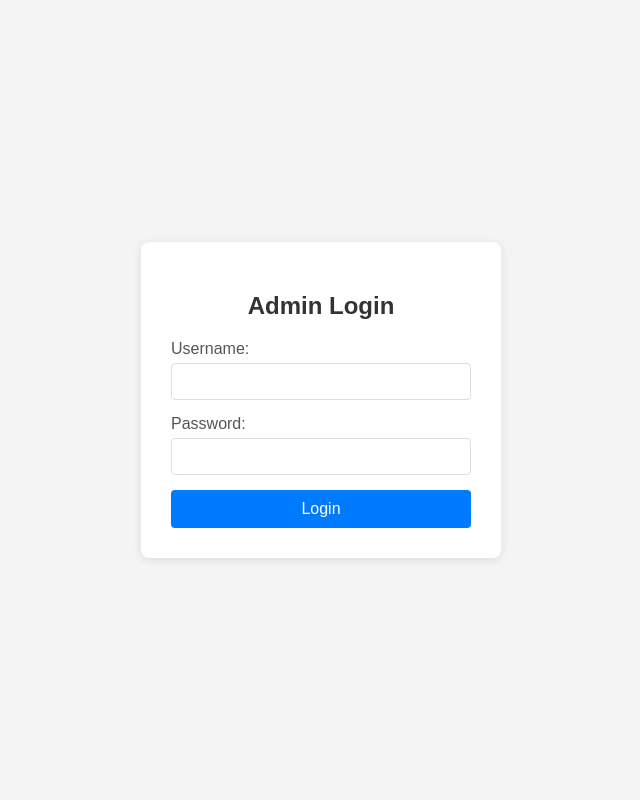
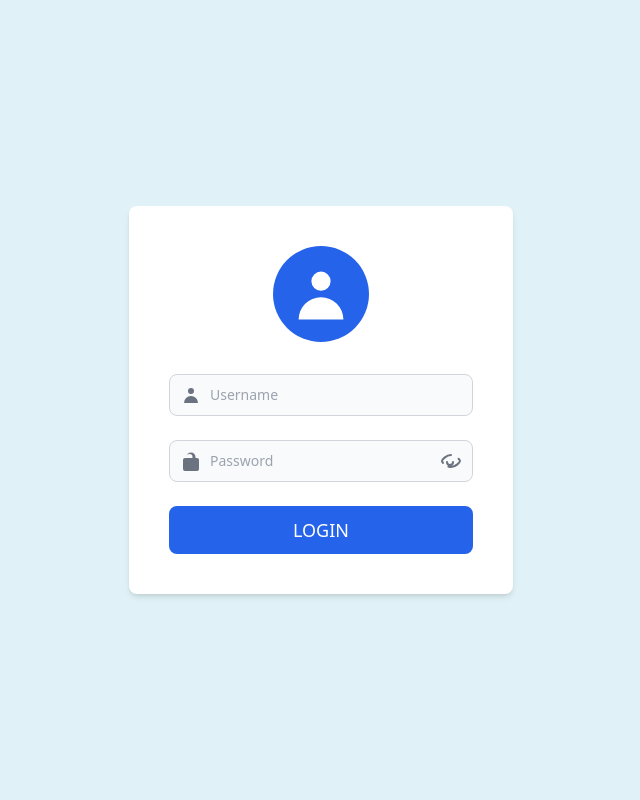
Before and after one commit to AdniAlts/inventaris-barang-kantor, a PHP site: page /inventaris-barang-kantor/login in a window 1280 px wide. Shown: the whole page, without its empty margins (319-959 px from the left). Run offline with PHP 8.4, Linux system fonts and the light colour scheme; some libraries are stand-ins or nearby versions.

Commit message:
tampilan login

```diff
--- a/src/pages/login.php
+++ b/src/pages/login.php
@@ -3,7 +3,7 @@
 
 // helper.php diperlukan di sini untuk memanggil Helper::basePath()
 // Asumsi routes.php ada di src/config/, dan login.php ada di src/pages/.
-// Maka untuk mencapai helper.php dari login.php (src/pages/) harus naik ke src/ lalu masuk ke config/
+// Maka untuk mencapai helper.php dari login.php (src/pages/).
 require_once __DIR__ . "/../config/helper.php";
 require_once __DIR__ . "/../config/routes.php"; // <--- PERBAIKAN PATH INI
 
@@ -20,83 +20,113 @@ if (!empty($_SESSION['error_message'])) {
     <meta charset="UTF-8">
     <meta name="viewport" content="width=device-width, initial-scale=1.0">
     <title>Admin Login</title>
+    <script src="https://cdn.tailwindcss.com"></script>
+    <link href="https://cdnjs.cloudflare.com/ajax/libs/flowbite/2.3.0/flowbite.min.css" rel="stylesheet" />
     <style>
         body {
-            font-family: Arial, sans-serif;
-            background-color: #f4f4f4;
-            display: flex;
-            justify-content: center;
-            align-items: center;
-            min-height: 100vh;
-            margin: 0;
-        }
-        .login-container {
-            background-color: #fff;
-            padding: 30px;
-            border-radius: 8px;
-            box-shadow: 0 2px 10px rgba(0, 0, 0, 0.1);
-            width: 300px;
-            text-align: center;
-        }
-        .login-container h2 {
-            margin-bottom: 20px;
-            color: #333;
-        }
-        .form-group {
-            margin-bottom: 15px;
-            text-align: left;
-        }
-        .form-group label {
-            display: block;
-            margin-bottom: 5px;
-            color: #555;
-        }
-        .form-group input[type="text"],
-        .form-group input[type="password"] {
-            width: 100%;
-            padding: 10px;
-            border: 1px solid #ddd;
-            border-radius: 4px;
-            box-sizing: border-box;
-        }
-        .error-message {
-            color: red;
-            margin-bottom: 15px;
-            font-size: 0.9em;
-        }
-        .btn-login {
-            background-color: #007bff;
-            color: white;
-            padding: 10px 15px;
-            border: none;
-            border-radius: 4px;
-            cursor: pointer;
-            width: 100%;
-            font-size: 16px;
-            transition: background-color 0.3s ease;
-        }
-        .btn-login:hover {
-            background-color: #0056b3;
+            background-color: #e0f2f7; /* Light blue from the image */
         }
     </style>
 </head>
-<body>
-    <div class="login-container">
-        <h2>Admin Login</h2>
+<body class="flex justify-center items-center min-h-screen p-4">
+
+    <div class="w-full max-w-sm bg-white rounded-lg shadow-md p-8 md:p-10">
+        <div class="flex justify-center mb-8">
+            <div class="w-24 h-24 bg-blue-600 rounded-full flex items-center justify-center text-white">
+                <svg class="w-16 h-16" fill="currentColor" viewBox="0 0 20 20" xmlns="http://www.w3.org/2000/svg">
+                    <path fill-rule="evenodd" d="M10 9a3 3 0 100-6 3 3 0 000 6zm-7 9a7 7 0 1114 0H3z" clip-rule="evenodd"></path>
+                </svg>
+            </div>
+        </div>
+
         <?php if (!empty($error_message)): ?>
-            <p class="error-message"><?php echo htmlspecialchars($error_message); ?></p>
+            <div id="alert-border-2" class="flex items-center p-4 mb-6 text-red-800 border-t-4 border-red-300 bg-red-50" role="alert">
+                <svg class="flex-shrink-0 w-4 h-4" aria-hidden="true" xmlns="http://www.w3.org/2000/svg" fill="currentColor" viewBox="0 0 20 20">
+                    <path d="M10 .5a9.5 9.5 0 1 1 9.5 9.5A9.51 9.51 0 0 1 10 .5ZM10 15a1 1 0 1 0 0 2 1 1 0 0 0 0-2Zm1-4a1 1 0 0 0-2 0v2a1 1 0 1 0 2 0v-2Z"/>
+                </svg>
+                <div class="ms-3 text-sm font-medium">
+                    <?php echo htmlspecialchars($error_message); ?>
+                </div>
+                <button type="button" class="ms-auto -mx-1.5 -my-1.5 bg-red-50 text-red-500 rounded-lg focus:ring-2 focus:ring-red-400 p-1.5 hover:bg-red-200 inline-flex items-center justify-center h-8 w-8" data-dismiss-target="#alert-border-2" aria-label="Close">
+                    <span class="sr-only">Dismiss</span>
+                    <svg class="w-3 h-3" aria-hidden="true" xmlns="http://www.w3.org/2000/svg" fill="none" viewBox="0 0 14 14">
+                        <path stroke="currentColor" stroke-linecap="round" stroke-linejoin="round" stroke-width="2" d="m1 1 6 6m0 0 6 6M7 7l6-6M7 7l-6 6"/>
+                    </svg>
+                </button>
+            </div>
         <?php endif; ?>
-        <form action="<?php echo Helper::basePath(); ?>login" method="post">
-            <div class="form-group">
-                <label for="username">Username:</label>
-                <input type="text" id="username" name="username" required autocomplete="username">
+
+        <form class="space-y-6" action="<?php echo Helper::basePath(); ?>login" method="post">
+            <div>
+                <label for="username" class="sr-only">Username</label>
+                <div class="relative">
+                    <div class="absolute inset-y-0 start-0 flex items-center ps-3 pointer-events-none">
+                        <svg class="w-5 h-5 text-gray-500" fill="currentColor" viewBox="0 0 20 20" xmlns="http://www.w3.org/2000/svg">
+                            <path fill-rule="evenodd" d="M10 9a3 3 0 100-6 3 3 0 000 6zm-7 9a7 7 0 1114 0H3z" clip-rule="evenodd"></path>
+                        </svg>
+                    </div>
+                    <input type="text" name="username" id="username" class="bg-gray-50 border border-gray-300 text-gray-900 text-sm rounded-lg focus:ring-blue-500 focus:border-blue-500 block w-full ps-10 p-2.5" placeholder="Username" required autocomplete="username">
+                </div>
             </div>
-            <div class="form-group">
-                <label for="password">Password:</label>
-                <input type="password" id="password" name="password" required autocomplete="current-password">
+
+            <div>
+                <label for="password" class="sr-only">Password</label>
+                <div class="relative">
+                    <div class="absolute inset-y-0 start-0 flex items-center ps-3 pointer-events-none">
+                        <svg class="w-5 h-5 text-gray-500" fill="currentColor" viewBox="0 0 16 20" xmlns="http://www.w3.org/2000/svg">
+                            <path d="M14 7h-1.5V6a4.5 4.5 0 1 0-9 0v1H2a2 2 0 0 0-2 2v9a2 2 0 0 0 2 2h12a2 2 0 0 0 2-2V9a2 2 0 0 0-2-2Zm-1.5 0h-9V6a3 3 0 1 1 6 0v1h-1.5Z"></path>
+                        </svg>
+                    </div>
+                    <input type="password" name="password" id="password" placeholder="Password" class="bg-gray-50 border border-gray-300 text-gray-900 text-sm rounded-lg focus:ring-blue-500 focus:border-blue-500 block w-full ps-10 p-2.5" required autocomplete="current-password">
+
+                    <button type="button" id="togglePassword" class="absolute inset-y-0 end-0 flex items-center pe-3">
+                        <svg id="eyeOpen" class="w-5 h-5 text-gray-500 hover:text-blue-600" aria-hidden="true" xmlns="http://www.w3.org/2000/svg" fill="none" viewBox="0 0 20 18">
+                            <path stroke="currentColor" stroke-linecap="round" stroke-linejoin="round" stroke-width="2" d="M1.933 10.909A4.357 4.357 0 0 1 1 9c0-1 4-6 9-6m7.6 3.8A5.068 5.068 0 0 1 19 9c0 1-4 6-9 6-.91 0-1.786-.2-2.6-.5M6 10a3 3 1 1 0 6 0 3 1 1 0-6 0Z"/>
+                        </svg>
+                        <svg id="eyeClosed" class="w-5 h-5 text-gray-500 hover:text-blue-600 hidden" aria-hidden="true" xmlns="http://www.w3.org/2000/svg" fill="none" viewBox="0 0 20 20">
+                            <path stroke="currentColor" stroke-linecap="round" stroke-linejoin="round" stroke-width="2" d="M1.933 10.909A4.357 4.357 0 0 1 1 9c0-1 4-6 9-6m7.6 3.8A5.068 5.068 0 0 1 19 9c0 1-4 6-9 6-.91 0-1.786-.2-2.6-.5M6 10a3 3 0 1 1 6 0 3 3 0 0 1-6 0Z" />
+                        </svg>
+                    </button>
+                </div>
             </div>
-            <button type="submit" class="btn-login">Login</button>
+
+            <button type="submit" class="w-full text-white bg-blue-600 hover:bg-blue-700 focus:ring-4 focus:outline-none focus:ring-blue-300 font-medium rounded-lg text-lg px-5 py-2.5 text-center transition-colors duration-200">
+                LOGIN
+            </button>
         </form>
     </div>
+
+    <script src="https://cdnjs.cloudflare.com/ajax/libs/flowbite/2.3.0/flowbite.min.js"></script>
+
+    <script>
+        document.addEventListener('DOMContentLoaded', function() {
+            const togglePasswordButton = document.getElementById('togglePassword');
+            const passwordInput = document.getElementById('password');
+            const eyeOpenIcon = document.getElementById('eyeOpen');
+            const eyeClosedIcon = document.getElementById('eyeClosed');
+
+            // Log untuk memastikan elemen ditemukan
+            console.log('passwordInput:', passwordInput);
+            console.log('togglePasswordButton:', togglePasswordButton);
+            console.log('eyeOpenIcon:', eyeOpenIcon);
+            console.log('eyeClosedIcon:', eyeClosedIcon);
+
+            if (togglePasswordButton && passwordInput && eyeOpenIcon && eyeClosedIcon) {
+                console.log('Semua elemen password toggle ditemukan. Menambahkan event listener.');
+                togglePasswordButton.addEventListener('click', function() {
+                    console.log('Tombol toggle diklik!');
+                    const type = passwordInput.getAttribute('type') === 'password' ? 'text' : 'password';
+                    passwordInput.setAttribute('type', type);
+
+                    // Toggle visibilitas ikon
+                    eyeOpenIcon.classList.toggle('hidden');
+                    eyeClosedIcon.classList.toggle('hidden');
+                    console.log('Tipe input diubah menjadi:', type);
+                });
+            } else {
+                console.error('ERROR: Salah satu elemen password toggle tidak ditemukan di DOM!');
+            }
+        });
+    </script>
 </body>
 </html>
```
